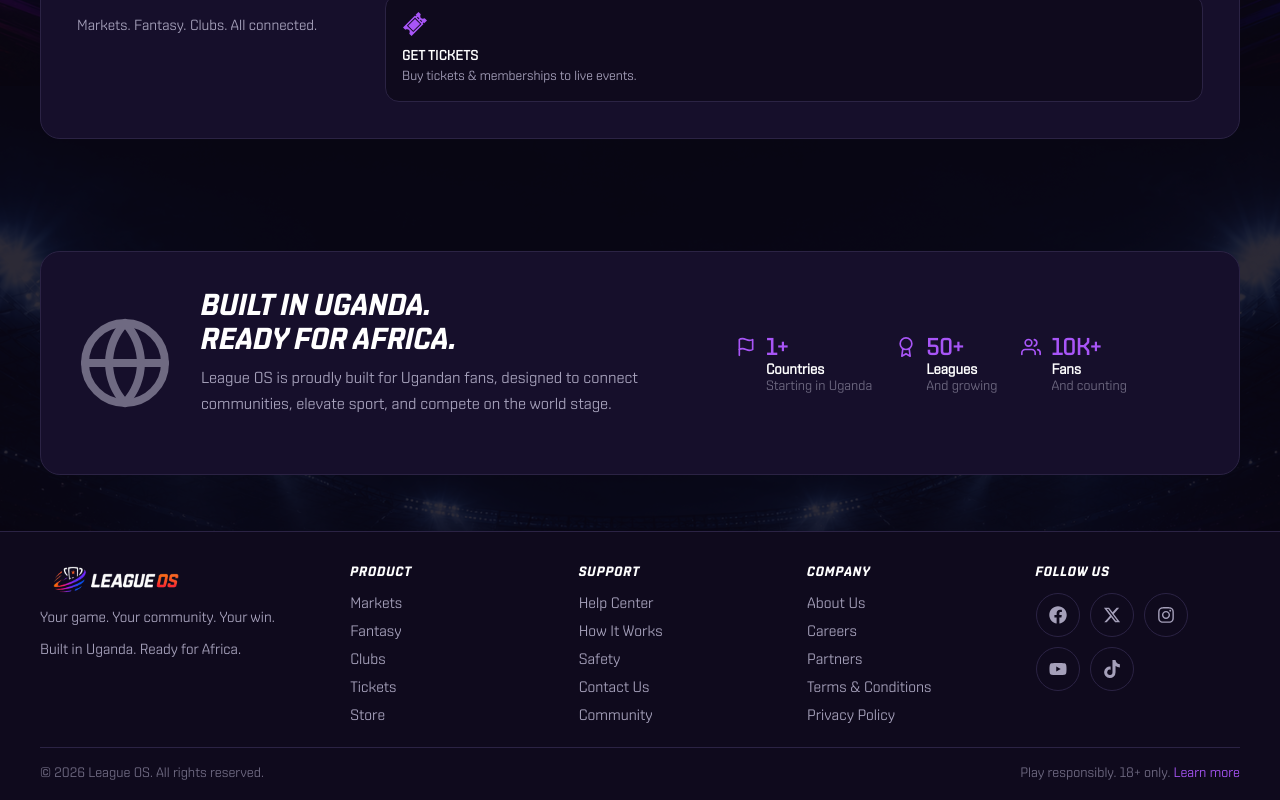
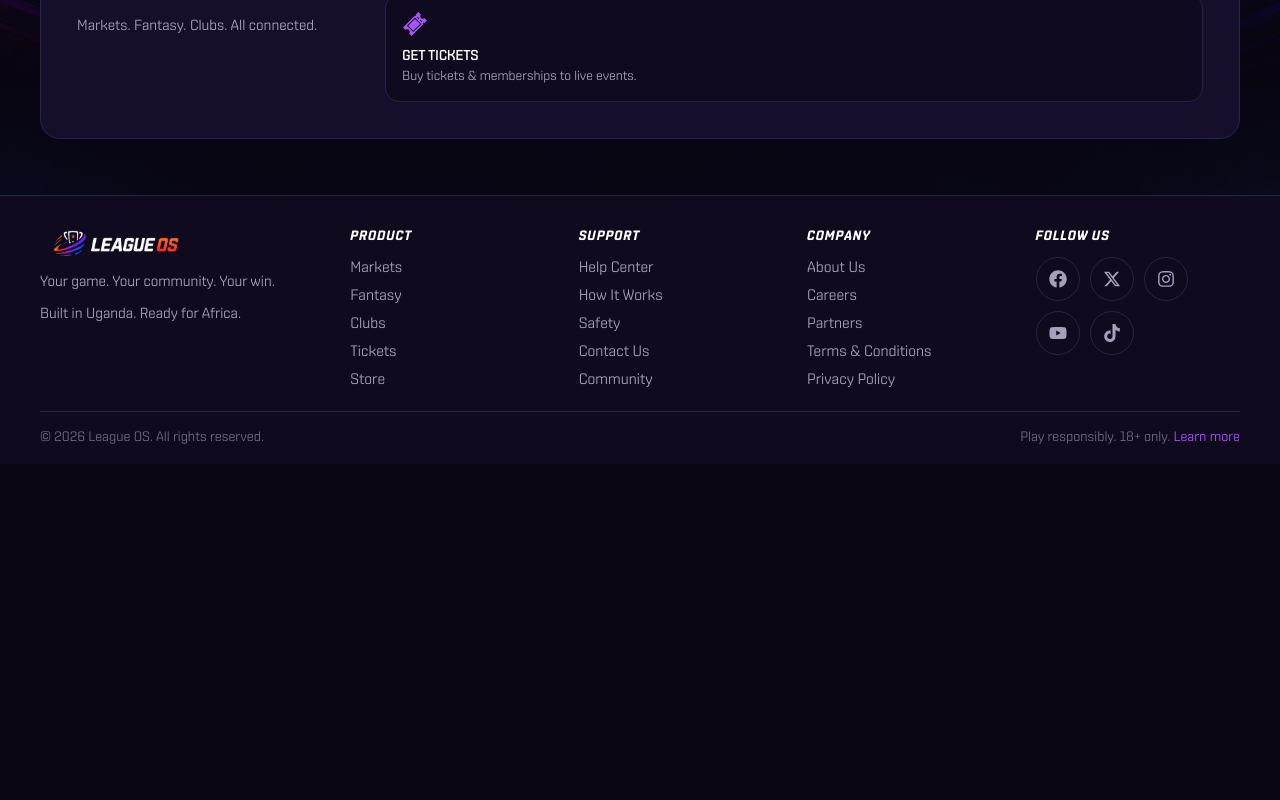
Before and after one commit to LEAGUE-OS-NEW/leagueos_frontend, a React (Vite) app: page / in a window 1280 px wide. Shown: the part 3027-3827 px from the top of the page. After the commit the page ends 3491 px from the top, so only its background shows below. Built offline with nearby package versions, Linux system fonts and the light colour scheme.

Commit message:
feat: rename Watch Live to View Match Details, add pop hover to ticket/news rows, remove Built in Uganda section

```diff
--- a/src/pages/fan/sections/LatestNews.css
+++ b/src/pages/fan/sections/LatestNews.css
@@ -12,7 +12,7 @@
   text-decoration: none;
   color: inherit;
   cursor: pointer;
-  transition: background-color 0.2s ease;
+  transition: background-color 0.2s ease, transform 0.15s ease;
 }
 
 .news-item:not(:first-child) {
@@ -21,6 +21,7 @@
 
 .news-item:hover {
   background-color: var(--color-card-hover);
+  transform: scale(1.01);
 }
 
 .news-item-image {
--- a/src/pages/fan/sections/MyTickets.css
+++ b/src/pages/fan/sections/MyTickets.css
@@ -27,7 +27,7 @@
   text-decoration: none;
   color: inherit;
   cursor: pointer;
-  transition: background-color 0.2s ease;
+  transition: background-color 0.2s ease, transform 0.15s ease;
 }
 
 .ticket-row:not(:first-child) {
@@ -36,6 +36,7 @@
 
 .ticket-row:hover {
   background-color: var(--color-card-hover);
+  transform: scale(1.01);
 }
 
 .ticket-date {
--- a/src/pages/fan/sections/UpcomingFixtures.tsx
+++ b/src/pages/fan/sections/UpcomingFixtures.tsx
@@ -123,7 +123,7 @@ function UpcomingFixtures() {
 
             <span className={`fixture-watch-btn fixture-watch-btn--${fixture.sport}`}>
               <FiPlayCircle />
-              Watch Live
+              View Match Details
             </span>
           </Link>
         ))}
--- a/src/pages/landing/Landing.tsx
+++ b/src/pages/landing/Landing.tsx
@@ -6,7 +6,6 @@ import LiveScores from './sections/LiveScores';
 import FantasyLeagues from './sections/FantasyLeagues';
 import FeaturedClubs from './sections/FeaturedClubs';
 import HowItWorks from './sections/HowItWorks';
-import BuiltInUganda from './sections/BuiltInUganda';
 import './Landing.css';
 
 function Landing() {
@@ -21,7 +20,6 @@ function Landing() {
           <FantasyLeagues />
           <FeaturedClubs />
           <HowItWorks />
-          <BuiltInUganda />
         </div>
       </main>
       <Footer />
--- a/src/pages/landing/sections/BuiltInUganda.css
+++ /dev/null
@@ -1,105 +0,0 @@
-.built-in-uganda {
-  position: relative;
-  z-index: 1;
-  padding: clamp(32px, 5vw, 56px) 0;
-}
-
-.built-in-uganda-inner {
-  position: relative;
-  z-index: 1;
-  max-width: 1440px;
-  margin: 0 auto;
-  padding: 0 clamp(16px, 4vw, 40px);
-}
-
-.built-in-uganda-panel {
-  display: flex;
-  flex-wrap: wrap;
-  align-items: center;
-  gap: 28px;
-  background-color: var(--color-card-bg);
-  border: 1px solid var(--color-border);
-  border-radius: 20px;
-  padding: clamp(24px, 4vw, 36px);
-}
-
-.built-in-uganda-map {
-  flex: 0 0 auto;
-  width: 96px;
-  height: 96px;
-  color: var(--color-text-muted);
-}
-
-.built-in-uganda-map svg {
-  width: 100%;
-  height: 100%;
-}
-
-.built-in-uganda-content {
-  flex: 1 1 320px;
-  min-width: 260px;
-}
-
-.built-in-uganda-heading {
-  margin: 0 0 10px;
-  font-size: clamp(1.45rem, 2.8vw, 1.9rem);
-  text-transform: uppercase;
-  color: var(--color-text-primary);
-  text-wrap: balance;
-}
-
-.built-in-uganda-text {
-  margin: 0 0 22px;
-  max-width: 48ch;
-  color: var(--color-text-secondary);
-  font-size: 1rem;
-  line-height: 1.6;
-}
-
-.built-in-uganda-stats {
-  display: flex;
-  flex-direction: row;
-  flex-wrap: wrap;
-  flex: 1 1 280px;
-  gap: 24px;
-}
-
-.stat-item {
-  display: flex;
-  align-items: flex-start;
-  gap: 10px;
-}
-
-.stat-icon {
-  width: 20px;
-  height: 20px;
-  color: var(--color-primary-light);
-  margin-top: 4px;
-  flex-shrink: 0;
-}
-
-.stat-icon svg {
-  width: 100%;
-  height: 100%;
-}
-
-.stat-value {
-  margin: 0;
-  font-size: 1.45rem;
-  font-weight: 800;
-  color: var(--color-primary-light);
-  line-height: 1.2;
-}
-
-.stat-label {
-  margin: 0;
-  font-size: 0.9rem;
-  font-weight: 700;
-  color: var(--color-text-primary);
-}
-
-.stat-sublabel {
-  margin: 0;
-  font-size: 0.85rem;
-  color: var(--color-text-muted);
-}
--- a/src/pages/landing/sections/BuiltInUganda.tsx
+++ /dev/null
@@ -1,57 +0,0 @@
-import type { ReactNode } from 'react';
-import { FiFlag, FiAward, FiUsers, FiGlobe } from 'react-icons/fi';
-import './BuiltInUganda.css';
-
-type Stat = {
-  value: string;
-  label: string;
-  sublabel: string;
-  icon: ReactNode;
-};
-
-const STATS: Stat[] = [
-  { value: '1+', label: 'Countries', sublabel: 'Starting in Uganda', icon: <FiFlag /> },
-  { value: '50+', label: 'Leagues', sublabel: 'And growing', icon: <FiAward /> },
-  { value: '10K+', label: 'Fans', sublabel: 'And counting', icon: <FiUsers /> },
-];
-
-function BuiltInUganda() {
-  return (
-    <section className="built-in-uganda">
-      <div className="built-in-uganda-inner">
-        <div className="built-in-uganda-panel">
-          <span className="built-in-uganda-map" aria-hidden="true">
-            <FiGlobe />
-          </span>
-
-          <div className="built-in-uganda-content">
-            <h2 className="built-in-uganda-heading">
-              Built in Uganda.
-              <br />
-              Ready for Africa.
-            </h2>
-            <p className="built-in-uganda-text">
-              League OS is proudly built for Ugandan fans, designed to connect communities, elevate sport, and
-              compete on the world stage.
-            </p>
-          </div>
-
-          <div className="built-in-uganda-stats">
-            {STATS.map((stat) => (
-              <div className="stat-item" key={stat.label}>
-                <span className="stat-icon">{stat.icon}</span>
-                <div>
-                  <p className="stat-value">{stat.value}</p>
-                  <p className="stat-label">{stat.label}</p>
-                  <p className="stat-sublabel">{stat.sublabel}</p>
-                </div>
-              </div>
-            ))}
-          </div>
-        </div>
-      </div>
-    </section>
-  );
-}
-
-export default BuiltInUganda;
```
